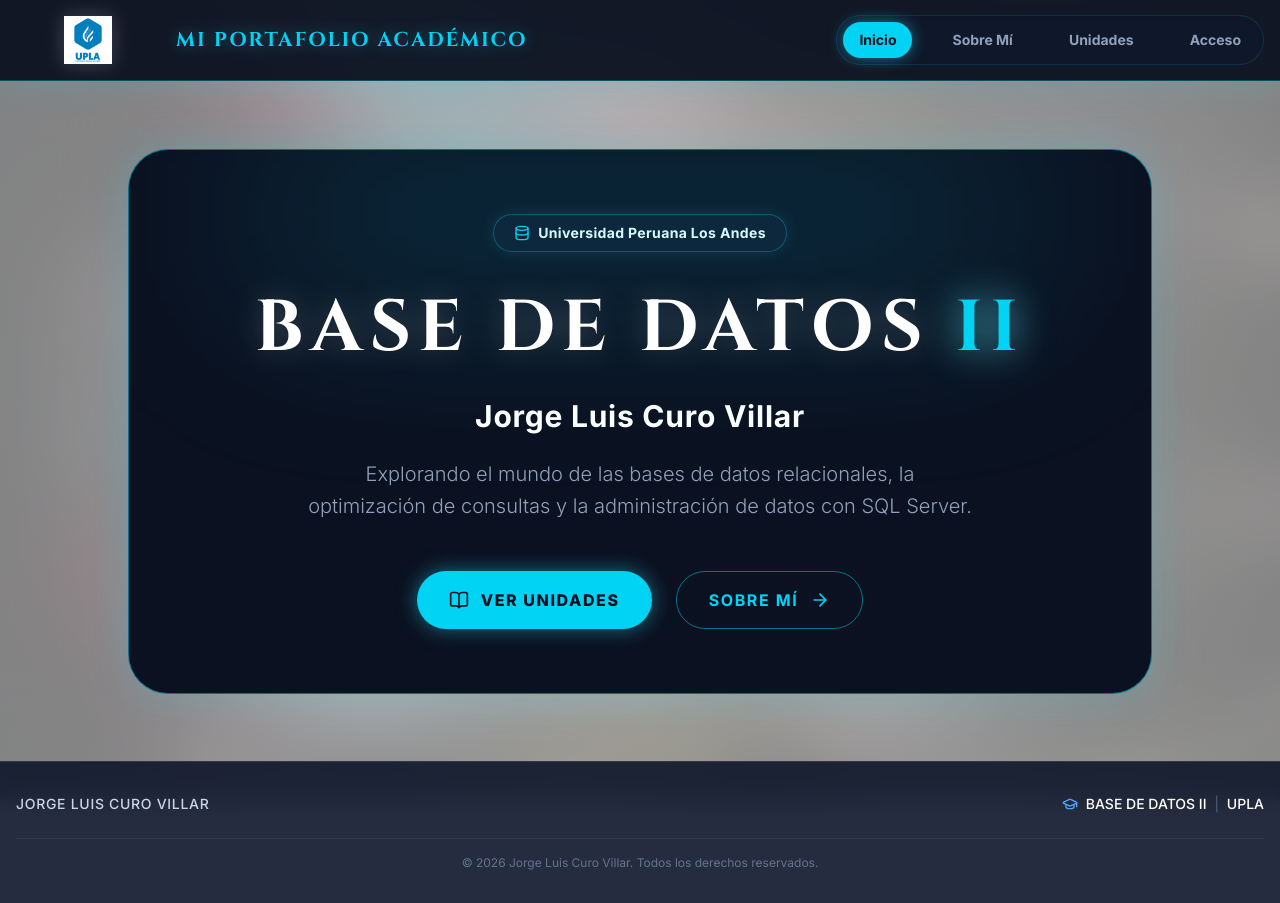
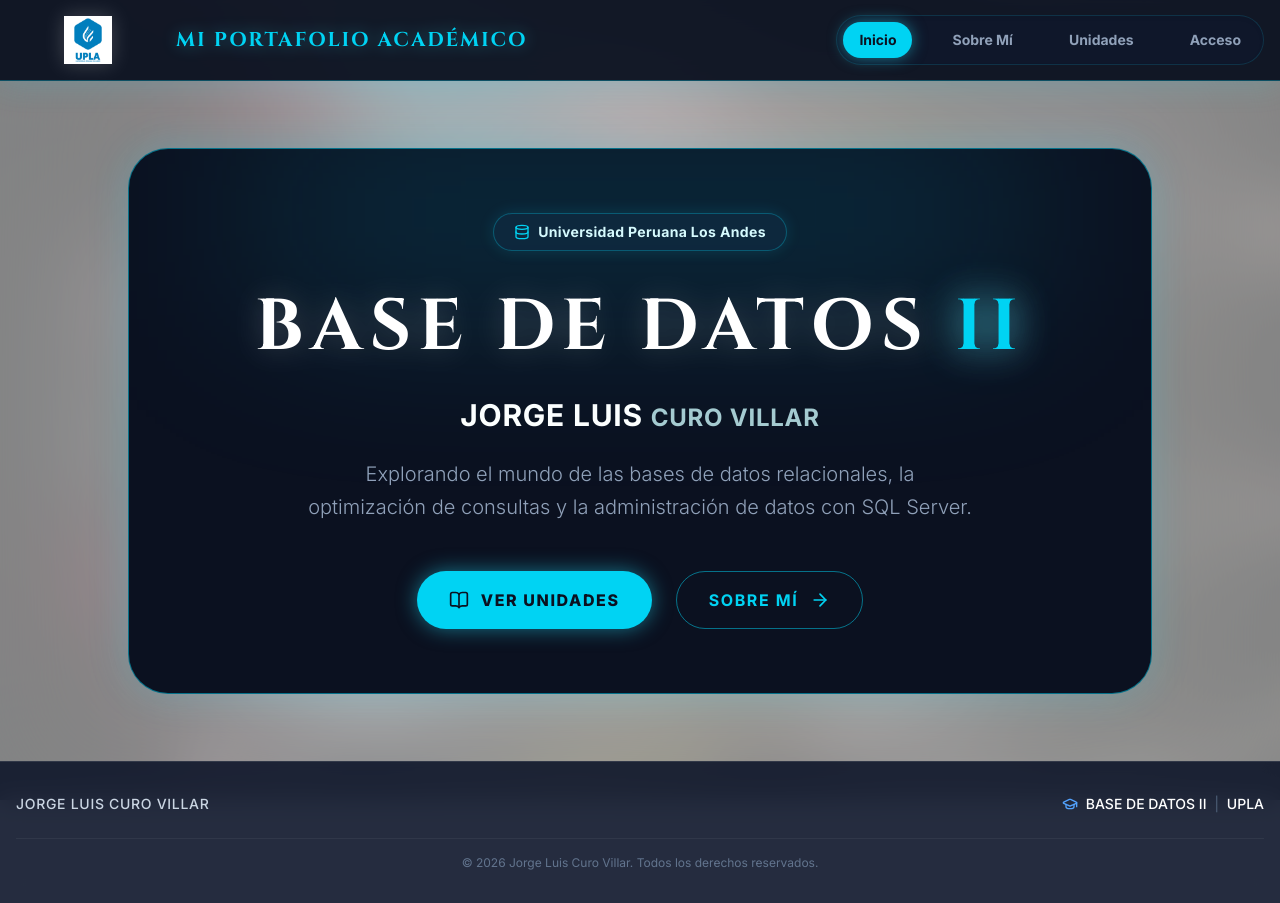
Before and after one commit to Villar92/PORTAFOLIO-BD, a Next.js app: page / in a window 1280 px wide. Built offline with nearby package versions, Linux system fonts and the light colour scheme; no server answers.

Commit message:
style: reduce size of last names for Jorge Luis Curo Villar

```diff
--- a/src/components/blocks/Informacion.tsx
+++ b/src/components/blocks/Informacion.tsx
@@ -41,7 +41,7 @@ export function Informacion() {
         <div className="lg:col-span-8 flex flex-col relative z-10">
           <p className="text-cyan-400 font-bold tracking-widest text-sm mb-2 uppercase">Sobre Mí</p>
           <h3 className="text-3xl md:text-5xl font-serif font-bold text-white tracking-wide mb-3">
-            JORGE LUIS CURO VILLAR
+            JORGE LUIS <span className="text-2xl md:text-4xl text-cyan-100/80">CURO VILLAR</span>
           </h3>
           <p className="text-cyan-100/70 mb-6 font-medium tracking-wide">
             Estudiante de Ingeniería de Sistemas · V Ciclo
--- a/src/components/blocks/Presentacion.tsx
+++ b/src/components/blocks/Presentacion.tsx
@@ -22,7 +22,7 @@ export function Presentacion({ setActiveTab }: { setActiveTab: (tab: string) =>
           </h1>
 
           <h2 className="text-2xl md:text-3xl font-bold text-white tracking-wide mt-6">
-            Jorge Luis Curo Villar
+            JORGE LUIS <span className="text-xl md:text-2xl text-cyan-100/80">CURO VILLAR</span>
           </h2>
 
           <p className="text-lg md:text-xl text-slate-400 max-w-2xl mx-auto font-light mt-4 leading-relaxed">
```
